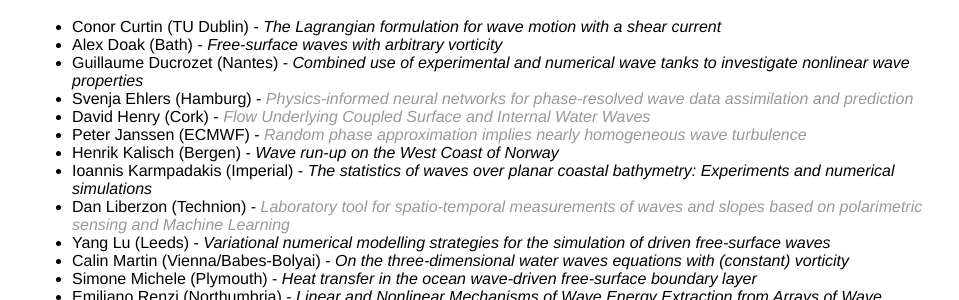
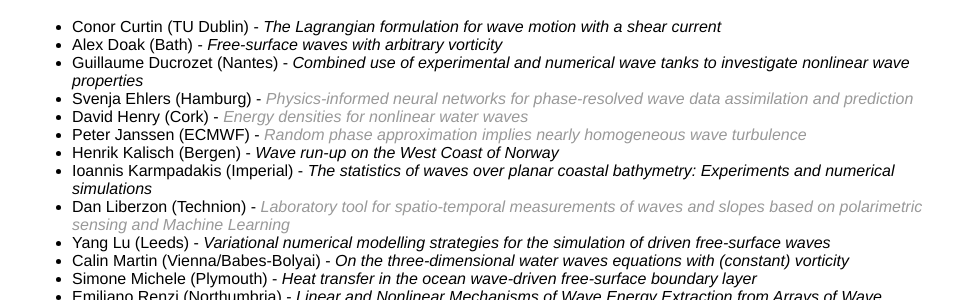
Before and after one commit to rstuhlmeier/rstuhlmeier.github.io, a Jekyll site: the page built from conferences/workshop2024.html, in a window 1280 px wide. Shown: the part 829-1129 px from the top of the page, without its empty margins (160-1119 px from the left). Built offline with Jekyll 4.4.1, drawn with Linux system fonts in a browser that asks for light colours.

Commit message:
Update workshop2024.html

```diff
--- a/conferences/workshop2024.html
+++ b/conferences/workshop2024.html
@@ -18,7 +18,7 @@
     <li>Alex Doak (Bath) - <i>Free-surface waves with arbitrary vorticity</i></li>
     <li>Guillaume Ducrozet (Nantes) - <i>Combined use of experimental and numerical wave tanks to investigate nonlinear wave properties</i></li>
     <li>Svenja Ehlers (Hamburg) - <i><a href="Abstract_Ehlers.pdf">Physics-informed neural networks for phase-resolved wave data assimilation and prediction</a></i></li>
-    <li>David Henry (Cork) - <i><a href="DHenryAbstract.html">Flow Underlying Coupled Surface and Internal Water Waves</a></i></li>
+    <li>David Henry (Cork) - <i><a href="DHenryAbstract.html">Energy densities for nonlinear water waves</a></i></li>
     <li>Peter Janssen (ECMWF) - <i><a href="abstract_plymouth_2024.pdf">Random phase approximation implies nearly homogeneous wave turbulence</a></i></li>
     <li>Henrik Kalisch (Bergen) - <i>Wave run-up on the West Coast of Norway</i></li>
     <li>Ioannis Karmpadakis (Imperial) - <i>The statistics of waves over planar coastal bathymetry: Experiments and numerical simulations</i></li>
```
